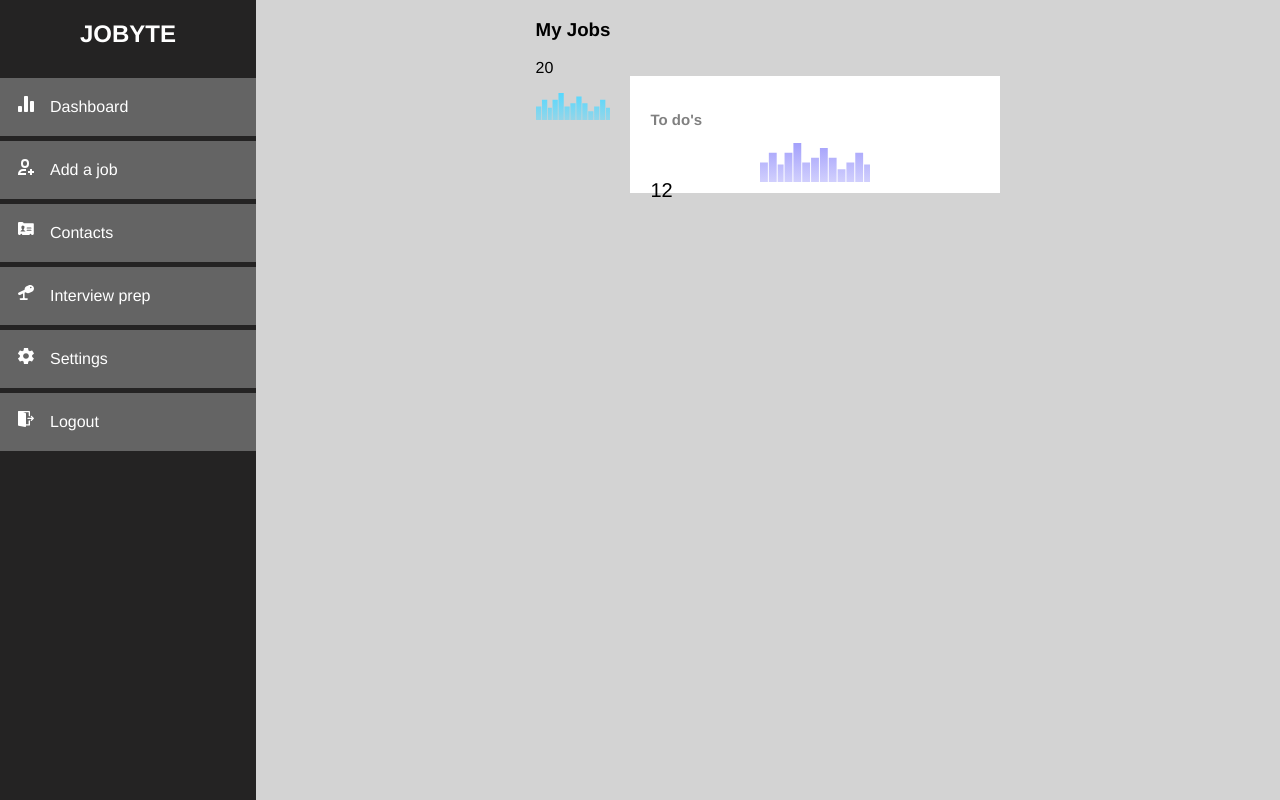
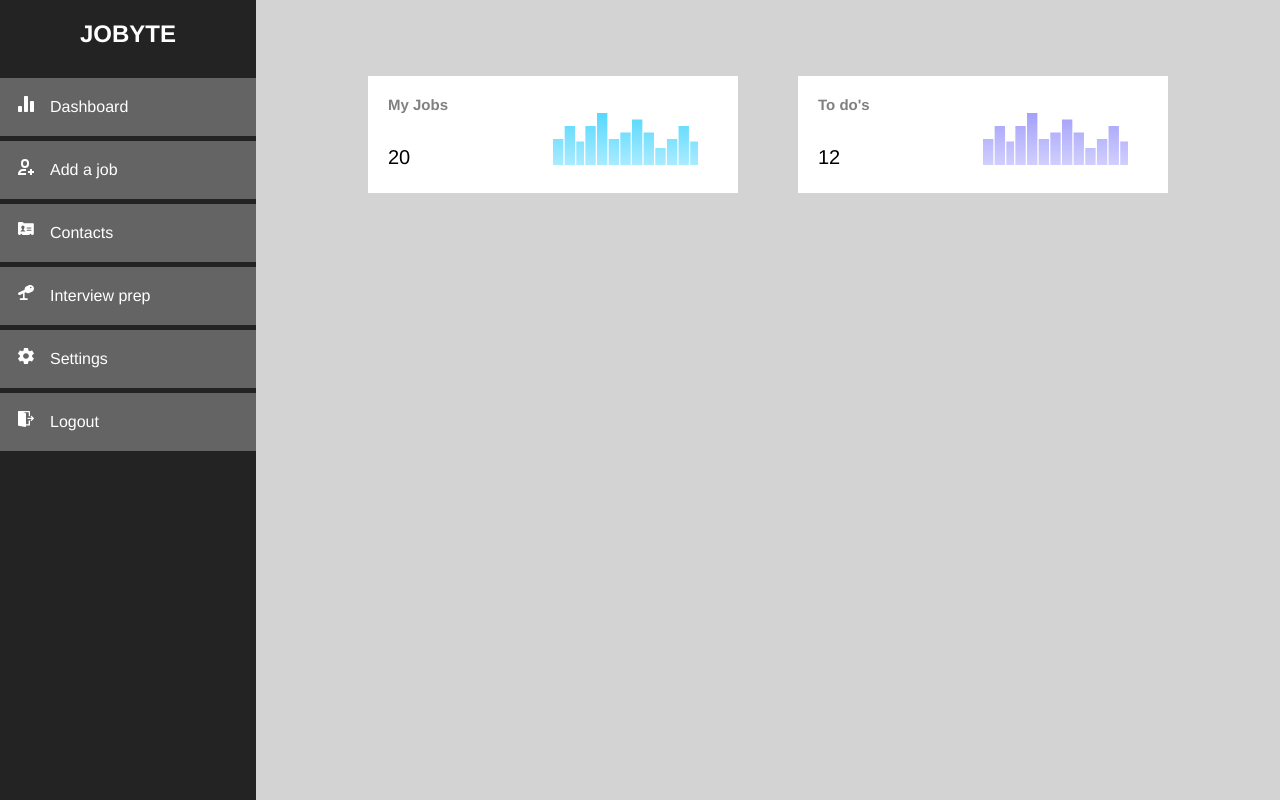
Before and after one commit to johncordano/JoByte, a React (Create React App) app in the folder client/: page / in a window 1280 px wide. Built offline with nearby package versions, Linux system fonts and the light colour scheme.

Commit message:
Adjust styling inside AddJob component

```diff
--- a/client/src/App.css
+++ b/client/src/App.css
@@ -59,7 +59,7 @@ body {
   justify-content: center;
 }
 
-.my-jobs {
+.total-applied {
   margin-right: 40px;
 }
 
@@ -67,34 +67,35 @@ body {
   margin-left: 20px;
 }
 
-.my-jobs,
+.total-applied,
 .scheduled-interview {
   width: 370px;
   height: 117px;
   background: white;
   margin-top: 76px;
+  padding: 20px;
 }
 
-.my-jobs h3,
+.total-applied h3,
 .scheduled-interview h3 {
   font-size: 15px;
   color: gray;
-  padding: 20px 0 0 20px;
+  margin: 0;
 }
 
-.my-jobs p,
+.total-applied p,
 .scheduled-interview p {
-  margin-top: 36px;
-  width: 130px;
+  width: 50%;
   float: left;
   font-weight: 400;
   font-size: 20px;
-  padding-left: 20px;
+  margin-bottom: 0;
+  margin-top: 33px;
 }
 
-.my-jobs img,
+.total-applied img,
 .scheduled-interview img {
-  width: 130px;
+  width: 50%;
   padding-right: 20px;
 }
 
```
